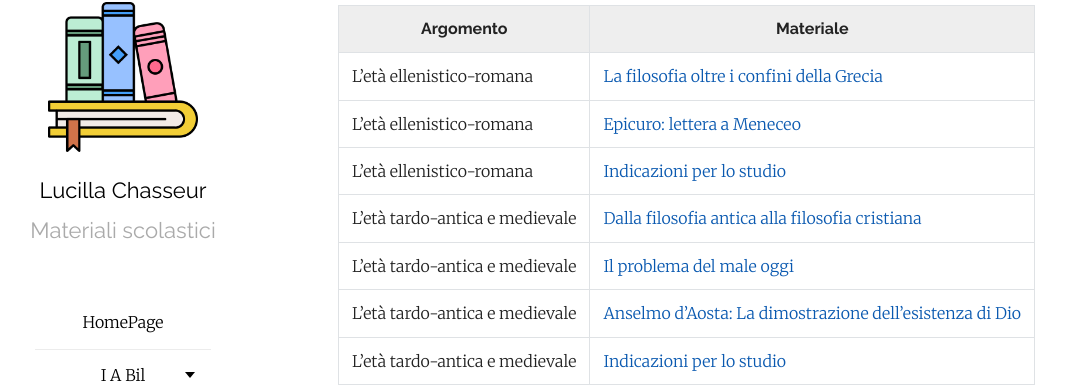
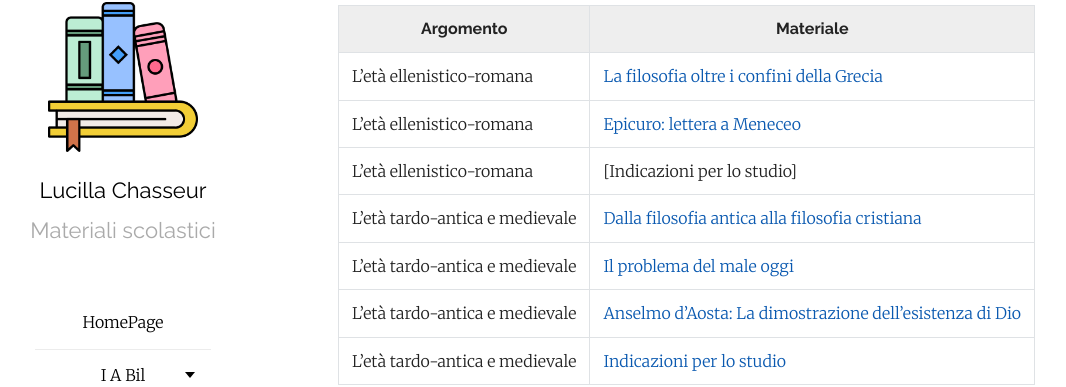
Before and after one commit to efemeridi/efemeridi.github.io, a Jekyll site: the page built from 4d_art_filosofia.md, in a window 1280 px wide. Shown: the part 92-479 px from the top of the page, without its empty margins (62-1128 px from the left). Built offline with Jekyll 4.4.1, drawn with Linux system fonts in a browser that asks for light colours; our own code applies the rules of GitHub Pages for plain Markdown files; part of the change alters nothing that is shown.

```diff
--- a/4d_art_filosofia.md
+++ b/4d_art_filosofia.md
@@ -7,7 +7,7 @@ layout: page
 |-----------|-------------|
 |L'età ellenistico-romana|[La filosofia oltre i confini della Grecia](/materiali/4_D_art/filosofia/01_ellenismo_epicu_stoici_4D.pdf/)
 |L'età ellenistico-romana|[Epicuro: lettera a Meneceo](/materiali/4_D_art/filosofia/02_Epicuro_lettera_a_Meneceo_studenti_4C.pdf/)
-|L'età ellenistico-romana|[Indicazioni per lo studio](/materiali/4_D_art/filosofia/PROGRAMMI/01_ellenismo_epoca_romana_4D.pdf/)
+|L'età ellenistico-romana|[Indicazioni per lo studio]
 |L'età tardo-antica e medievale|[Dalla filosofia antica alla filosofia cristiana](/materiali/4_D_art/filosofia/03_Dalla_filo_antica_allafilo_cristiana_4D_artistico.pdf/)
 |L'età tardo-antica e medievale|[Il problema del male oggi](/materiali/4_D_art/filosofia/05_il_problema_de_male_Jonas.pdf/)
 |L'età tardo-antica e medievale|[Anselmo d'Aosta: La dimostrazione dell'esistenza di Dio](/materiali/4_D_art/filosofia/04_prova_anselmo.pdf/)
```
